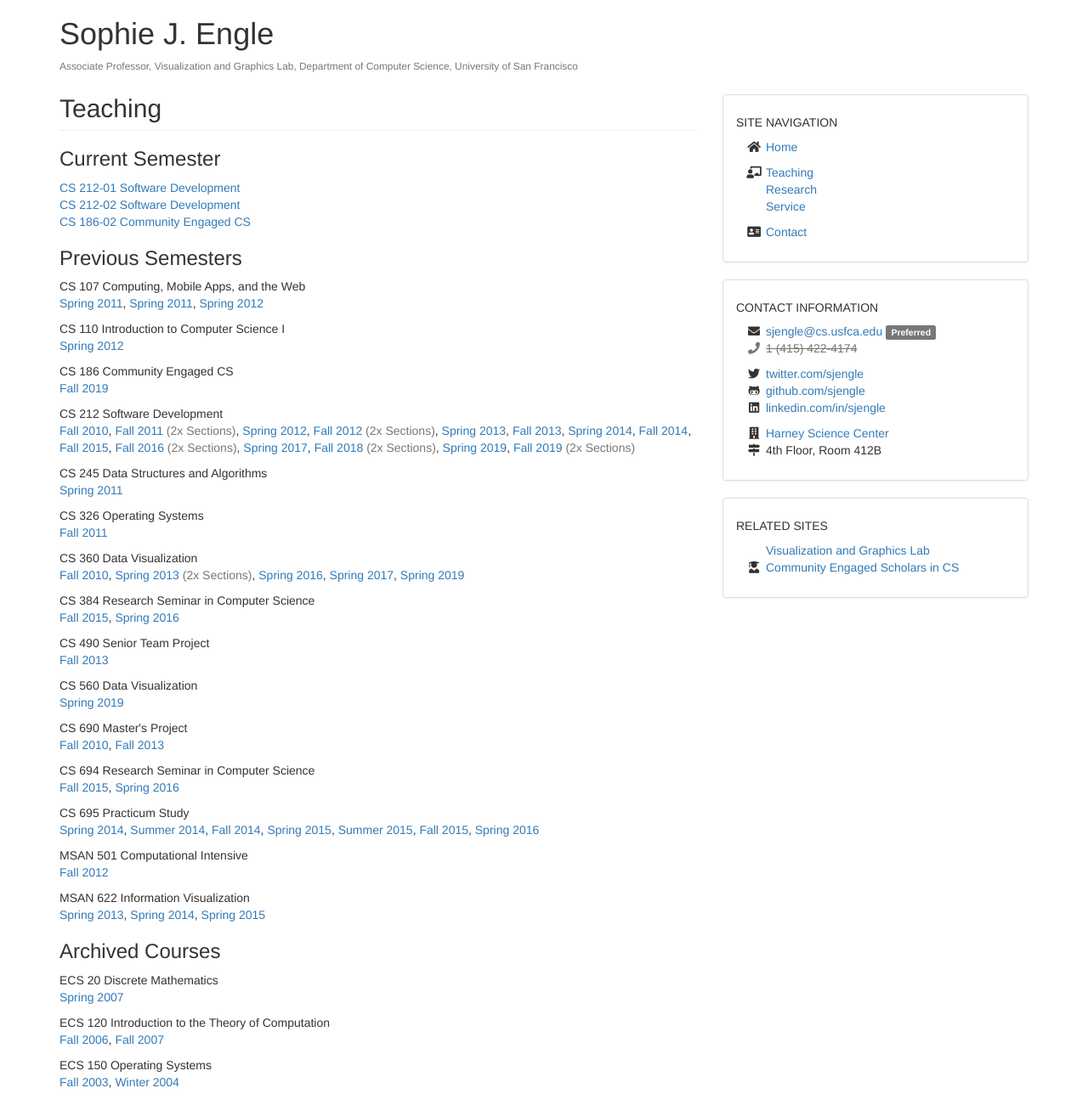
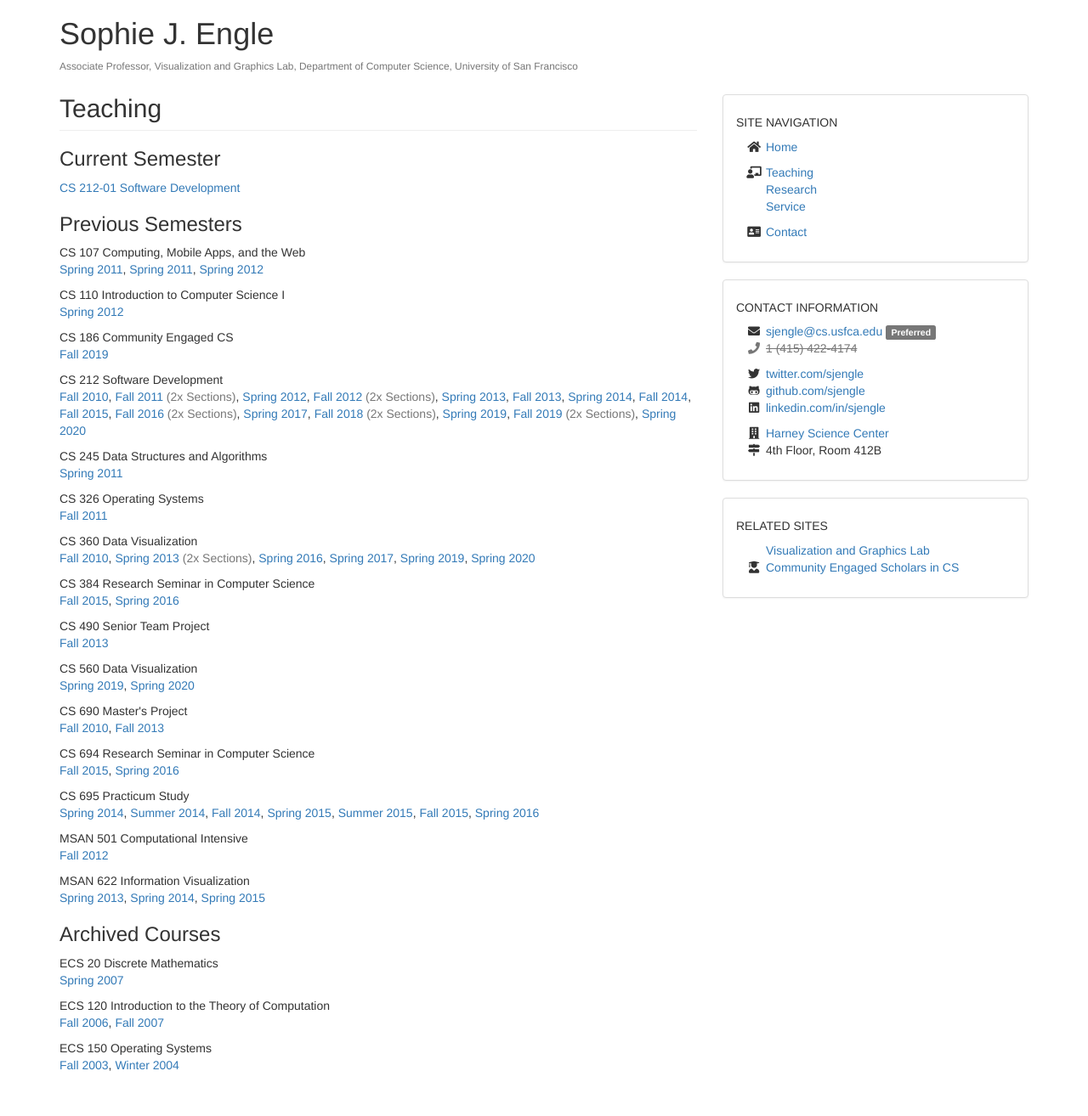
Before and after one commit to sjengle/sjengle.github.io, a Jekyll site: the page built from teaching.html, in a window 1280 px wide. Shown: the whole page at 85% size. Built offline with Jekyll 4.4.1, drawn with Linux system fonts in a browser that asks for light colours; some of the changed lines change nothing that is shown.

Commit message:
Adding Spring 2020 courses.

```diff
--- a/_data/teaching.yaml
+++ b/_data/teaching.yaml
@@ -381,7 +381,6 @@
   year: '2019'
   sort: 'CS212-2019-01a'
   link: 'https://usf-cs212-fall2019.github.io/'
-  show: true
 - id: 'CS 212'
   name: 'Software Development'
   code: 'CS 212-02'
@@ -389,7 +388,6 @@
   year: '2019'
   sort: 'CS212-2019-01b'
   link: 'https://usf-cs212-fall2019.github.io/'
-  show: true
 - id: 'CS 186'
   name: 'Community Engaged CS'
   code: 'CS 186-02'
@@ -397,4 +395,28 @@
   year: '2019'
   sort: 'CS186-2019'
   link: 'https://scholars.cs.usfca.edu/cs186-fall2019/'
+# SPRING 2020
+- id: 'CS 212'
+  name: 'Software Development'
+  code: 'CS 212-01'
+  term: 'Spring'
+  year: '2020'
+  sort: 'CS212-2020-01'
+  link: 'https://usf-cs212-2020.github.io/'
   show: true
+- id: 'CS 360'
+  name: 'Data Visualization'
+  code: 'CS 360-01'
+  term: 'Spring'
+  year: '2020'
+  sort: 'CS360-2020-01'
+  link: 'https://usf-cs360-spring2020.github.io/'
+  show: false
+- id: 'CS 560'
+  name: 'Data Visualization'
+  code: 'CS 560-01'
+  term: 'Spring'
+  year: '2020'
+  sort: 'CS560-2020-01'
+  link: 'https://usf-cs360-spring2020.github.io/'
+  show: false
```
